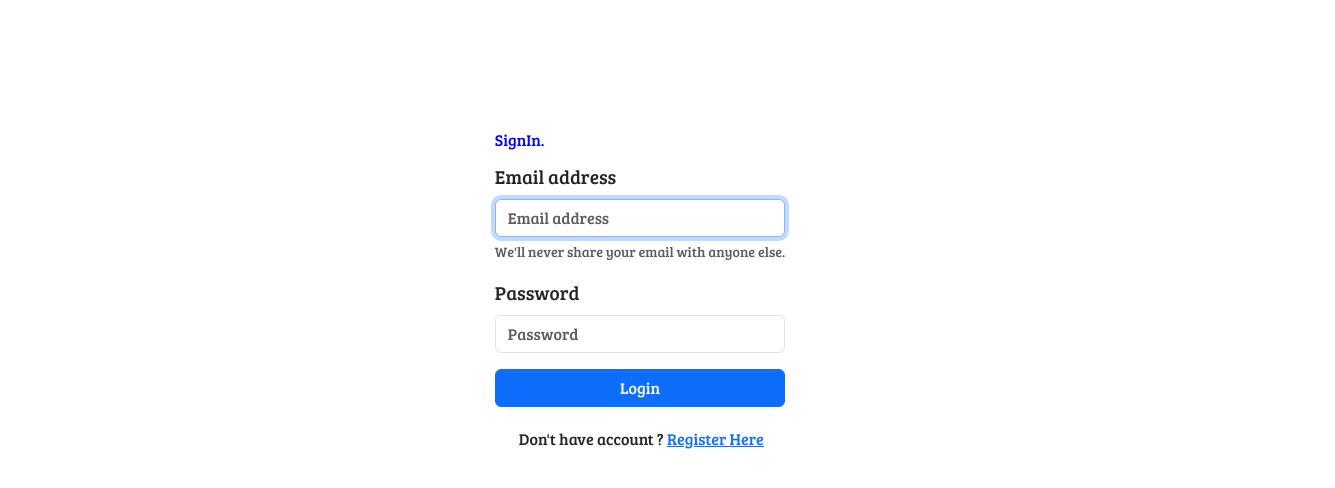
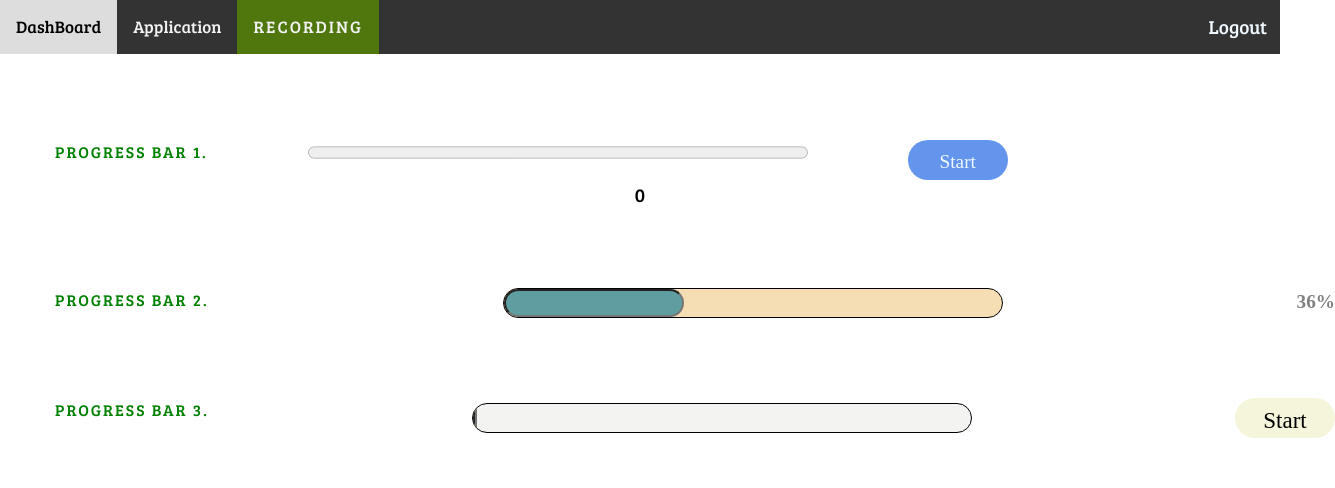
Before and after one commit to Chandan9898Kumar/Login-Register-Form, a React (Create React App) app: page /recording in a window 1280 px wide. Before the commit this address led to /login. Shown: the top 488 px of the page, 1335 px wide, since content can reach past the window. Built offline with nearby package versions, Linux system fonts and the light colour scheme; no server answers; sample sign-in values are in the browser's storage.

Commit message:
fix: fixed authorization

```diff
--- a/public/index.html
+++ b/public/index.html
@@ -10,6 +10,12 @@
     <!-- This will prevent the browser from using the cache when refresh your page -->
     <meta http-equiv="Pragma" content="no-cache"/>
     <meta http-equiv="cache-control" content="no-cache, no-store, must-revalidate"/>
+    <link href="https://fonts.googleapis.com/css2?family=Nunito+Sans:ital,wght@0,200;0,300;0,400;0,600;0,700;0,800;0,900;1,200;1,300;1,400;1,600;1,700;1,800;1,900&display=swap" rel="stylesheet" type="text/css" />
+    <link rel="stylesheet" type="text/css" href="https://cdnjs.cloudflare.com/ajax/libs/slick-carousel/1.6.0/slick-theme.min.css" />
+    <link rel="preconnect" href="https://fonts.googleapis.com" />
+    <link rel="preconnect" href="https://fonts.gstatic.com" crossorigin />
+    <link rel="preconnect" href="https://fonts.googleapis.com" />
+    <link rel="preconnect" href="https://fonts.gstatic.com" crossorigin />
 
 
     <!--
@@ -42,5 +48,7 @@
       To begin the development, run `npm start` or `yarn start`.
       To create a production bundle, use `npm run build` or `yarn build`.
     -->
+    <!-- <base href="/" />
+    <script type="application/json" defer src="../src/App,js"></script> -->
   </body>
 </html>
--- a/src/App.js
+++ b/src/App.js
@@ -39,7 +39,7 @@ function App() {
 
             {/*               These  are Private Routes                                */}
 
-            <Route exact path="/" element={<PrivateRoute setUserValidate={setUserValidate} />} >
+            <Route exact path="/" element={<PrivateRoute  />} >
               <Route exact path="/" element={<Dashboard />} />
               <Route exact path="/application" element={<Application />} />
               <Route exact path="/recording" element={<Recording load={load} startLoading={startLoading} />} />
@@ -79,24 +79,25 @@ export function NotFound() {
   );
 }
 
-export const PrivateRoute = ({ setUserValidate }) => {
+export const PrivateRoute = () => {
   // determine if authorized, from context or however you're doing it
-  let userAuth = JSON.parse(localStorage.getItem('userValidation'));
+
+  const authorizedToken = localStorage.getItem('token')
   // If you are entering the url directing into the browser, React will reload completely and you will lose all state whether 'global' or otherwise.
-  //  so to maintain it we are using localStorage.
+  // we are storing token in localStorage for user validation and even if we entering the url directing into the browser and react will reload page so data from localStorage still be there.
 
   // If authorized, return an outlet that will render child elements
   // If not, return element that will navigate to login page.
   //  User can't go to home page whose base url "/" until they are verified, but they can go to other routes if we do not put Route inside <PrivateRoute />.
 
-  if (!userAuth) {
+  if (!authorizedToken) {
     return <Navigate to="/login" />;
   }
   return (
     <div>
-      {userAuth && (
+      {authorizedToken && (
         <div>
-          <NavLinks setUserValidate={setUserValidate} />
+          <NavLinks  />
           <Outlet />
         </div>
       )}
--- a/src/Login/Login.js
+++ b/src/Login/Login.js
@@ -20,14 +20,14 @@ const LoginPage = ( ) => {
     axios
       .post('/api/login', payload)
       .then((response) => {
-        localStorage.setItem('userValidation', 'true');
+        localStorage.setItem('token', response.data.token)
         setIsSubmitting(false);
         setValidationErrors('')
         // From this navigation we are going Route '/' which is  base Route where our protected routes are defined on that route if condition is true then we will go dashboard else redirect to login.
+        //  Note : Here we are redirecting from "/login" to "/" so out Protected route will render and check. not from '/' to '/'
         navigate('/')
       })
       .catch((error) => {
-        localStorage.setItem('userValidation', 'false');
         setIsSubmitting(false);
         if (error.response.data.errors != undefined) {
           setValidationErrors(error.response.data.errors);
--- a/src/NavLinks/NavBar.js
+++ b/src/NavLinks/NavBar.js
@@ -3,26 +3,25 @@ import { NavLink } from 'react-router-dom';
 import { useNavigate } from 'react-router-dom';
 import './links.css';
 import axios from 'axios';
-const Navbar = ({ setUserValidate }) => {
+const Navbar = () => {
   const navigate = useNavigate();
 
   const logoutUser = () => {
-    let userToken = JSON.parse(localStorage.getItem('validation'));
-    axios.post('/api/logout',{},{headers: { Authorization: 'Bearer ' + userToken.userAuth.token }})
-    .then((r) => {
-        localStorage.setItem('userValidation', 'false');
+    axios.post('/api/logout',{},{headers: { Authorization: 'Bearer ' + localStorage.getItem('token') }})
+    .then((response) => {
+        if(response.status === 200){
+          localStorage.setItem('token', "")
+        }
 
         //  Here we are redirecting back to login page, we can also redirect to base url '/'  where protected route will check condition  and redirect to specified route.
-        //  But for that we need to update the App component state so that it can again render the all routes and match it.this issue there from  it is redirecting from '/' to '/'
-        // so it is not rendering the protected route,to do it we have to pass a state function here so that when we click it will update the state of the App component and
+        //  But for that we need to update the App component state so that it can again render the all routes and match it.the issue is there from  it is redirecting from '/' to '/'
+        //  so it is not rendering the protected route,to do it we have to pass a state function here so that when we click it will update the state of the App component and
         //  again render all routes. when we redirect to different route then route will be updated, not on  same route link from  '/' to '/'  .
 
         navigate('/login');
       })
       .catch((error) => {
-        localStorage.setItem('userValidation', 'false');
-        navigate('/login');
-
+        console.log(error,'error')
       });
   };
   return (
--- a/src/Register/Registry.js
+++ b/src/Register/Registry.js
@@ -27,8 +27,10 @@ const RegisterPage = () => {
       .then((Response) => {
         setIsSubmitting(false);
         //  we can use localStorage here to store user information by simply passing payload inside localStorage and later for login purpose we get these details from localStorage and validate if user has typed correct data or not.
-        //  For this project we are using axios api and localStorage, just for practice we used localStorage.
-        localStorage.setItem('validation',JSON.stringify({ userAuth: Response.data, pass: password }));
+        //  For this project we are using axios api and localStorage, in localStorage we storing user Token for validating if the user authorized or not.
+        //  This what we called JWT Authorization by storing token in localStorage.
+        localStorage.setItem('credentials',JSON.stringify({ userAuth: Response.data, pass: password }));
+        localStorage.setItem('token', Response.data.token)
         //  Note :  When the user successfully registered then we are redirecting user to login page where user have to put their registered credentials.
         //  we can also redirect user directly to Dashboard by doing navigate('/').
         navigate('/login');
--- a/webpack.config.js
+++ b/webpack.config.js
@@ -25,9 +25,9 @@ module.exports = {
   // Tell webpack the root file of our
   entry: './src/index.js',
 
-  //  devtool: "eval-cheap-module-source-map" offers SourceMaps that only maps lines (no column mappings) and are much faster.
-  //  devtool: "source-map" cannot cache SourceMaps for modules and need to regenerate complete SourceMap for the chunk. It’s something for production.
-  devtool: isProd =='production' ? 'eval-cheap-module-source-map' : 'source-map',
+  //  devtool: "eval-cheap-module-source-map" offers SourceMaps that only maps lines (no column mappings) and are much faster. eval-source-map as being slow on builds and fast on rebuilds, and recommended for development
+  //  devtool: "source-map" cannot cache SourceMaps for modules and need to regenerate complete SourceMap for the chunk. It’s something for production. source-map is slow on both build and rebuild, but tagged as suited for production because "A full SourceMap is emitted as a separate file. It adds a reference comment to the bundle so development tools know where to find it."
+  devtool: isProd  ? 'eval-cheap-module-source-map' : 'source-map',
 
   resolve: {
     alias: {
@@ -235,5 +235,18 @@ module.exports = {
   // },
 
   // Turn off performance hints during development because we don't do any splitting or minification in interest of speed. These warnings become cumbersome.
-  performance: false
+  performance: false,
+
+  // The externals configuration option provides a way of excluding dependencies from the output bundles.
+  // Instead, the created bundle relies on that dependency to be present in the consumer's (any end-user application) environment.
+  // This feature is typically most useful to library developers, however there are a variety of applications for it.
+
+  // externals: {
+  //   react: {
+  //     root: 'React',
+  //     commonjs2: 'react',
+  //     commonjs: 'react',
+  //     amd: 'react',
+  //   },
+  // },
 };
```
